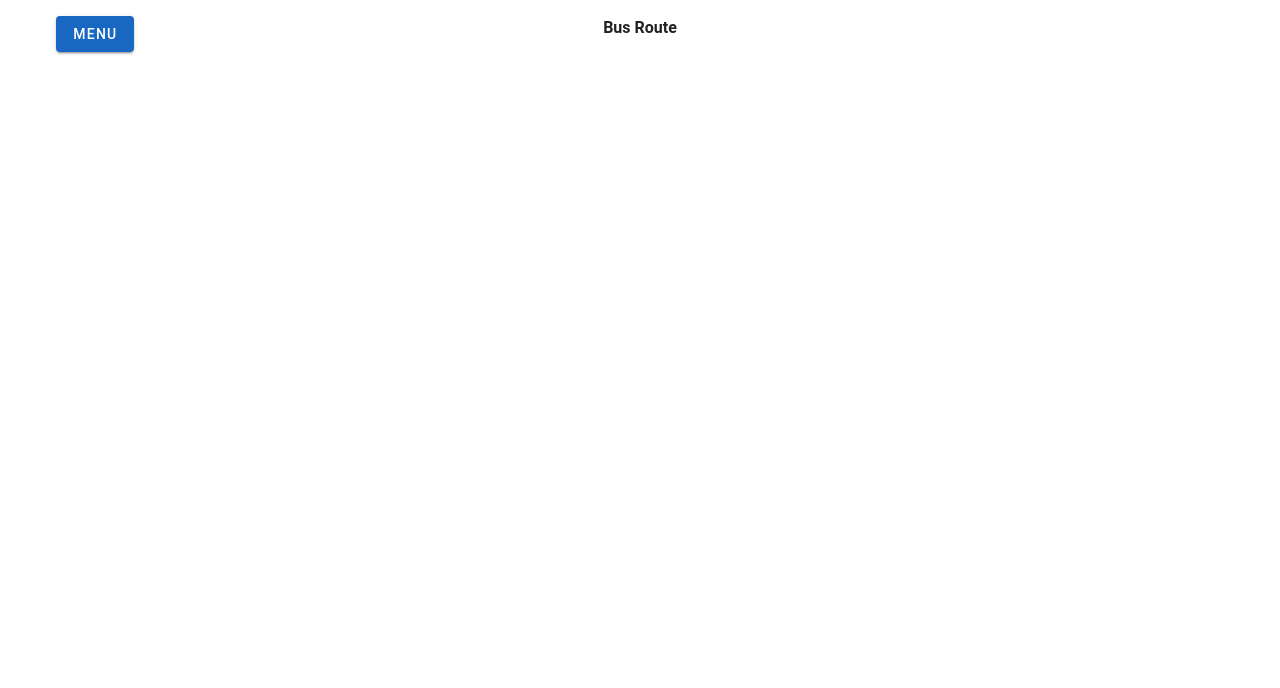
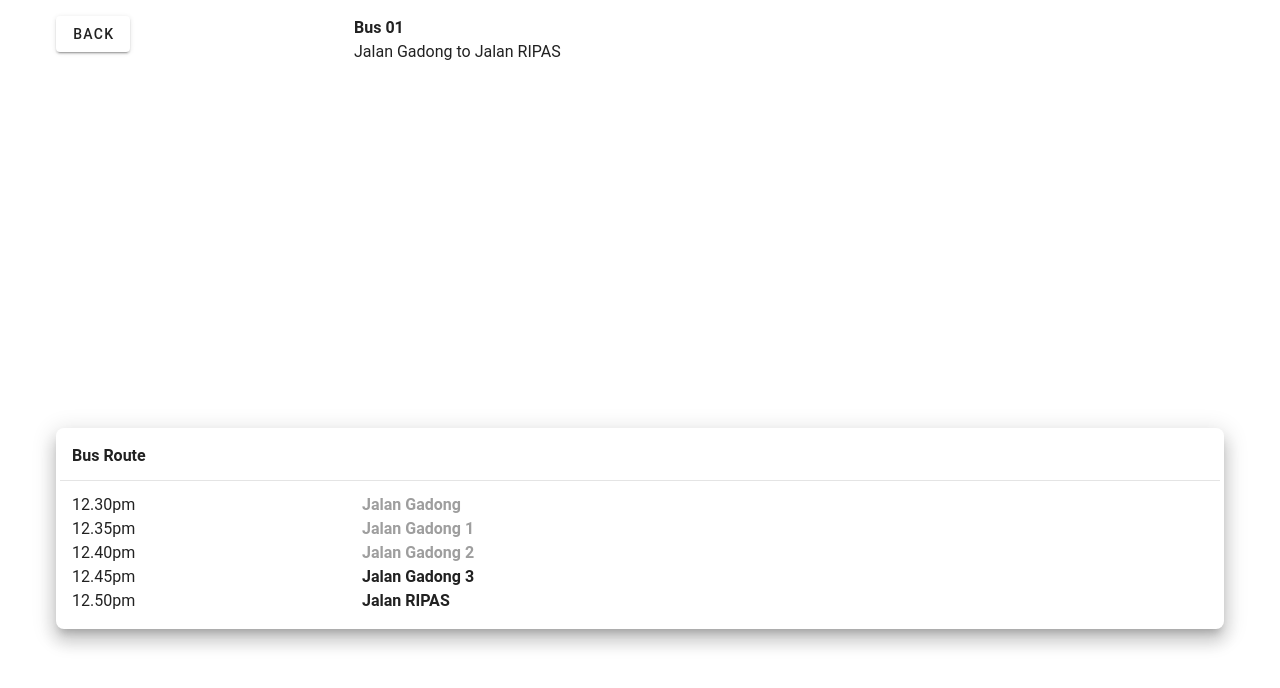
Before and after one commit to NoneyMN/BN-Bus, a Nuxt app: page /passenger/bus-live-status in a window 1280 px wide. Shown: the top 688 px of the page. Built offline with nearby package versions, Linux system fonts and the light colour scheme.

Commit message:
added bus route page content

```diff
--- a/pages/passenger/bus-live-status.vue
+++ b/pages/passenger/bus-live-status.vue
@@ -2,12 +2,41 @@
   <v-container>
     <v-row>
       <v-col cols="3">
-        <NavMenu />
+        <v-btn @click="navigateTo('/passenger/my-tickets')">back</v-btn>
       </v-col>
-      <v-col cols="6">
-        <h4 class="text-center">Bus Route</h4>
+      <v-col cols="9">
+        <h4>Bus 01</h4>
+        <p>Jalan Gadong to Jalan RIPAS</p>
       </v-col>
-      <v-spacer></v-spacer>
+    </v-row>
+    <!-- BUS ROUTE -->
+    <v-row class="h-screen d-flex align-center mt-16">
+      <v-col>
+        <v-sheet elevation="12" rounded="lg" class="py-1">
+          <v-row class="px-4 mt-0">
+            <v-col>
+              <h4>Bus Route</h4>
+            </v-col>
+          </v-row>
+          <v-row class="px-4 mb-0">
+            <v-divider></v-divider>
+            <v-col cols="3">
+              <p>12.30pm</p>
+              <p>12.35pm</p>
+              <p>12.40pm</p>
+              <p>12.45pm</p>
+              <p>12.50pm</p>
+            </v-col>
+            <v-col>
+              <h4 class="text-grey">Jalan Gadong</h4>
+              <h4 class="text-grey">Jalan Gadong 1</h4>
+              <h4 class="text-grey">Jalan Gadong 2</h4>
+              <h4>Jalan Gadong 3</h4>
+              <h4>Jalan RIPAS</h4>
+            </v-col>
+          </v-row>
+        </v-sheet>
+      </v-col>
     </v-row>
   </v-container>
 </template>
```
